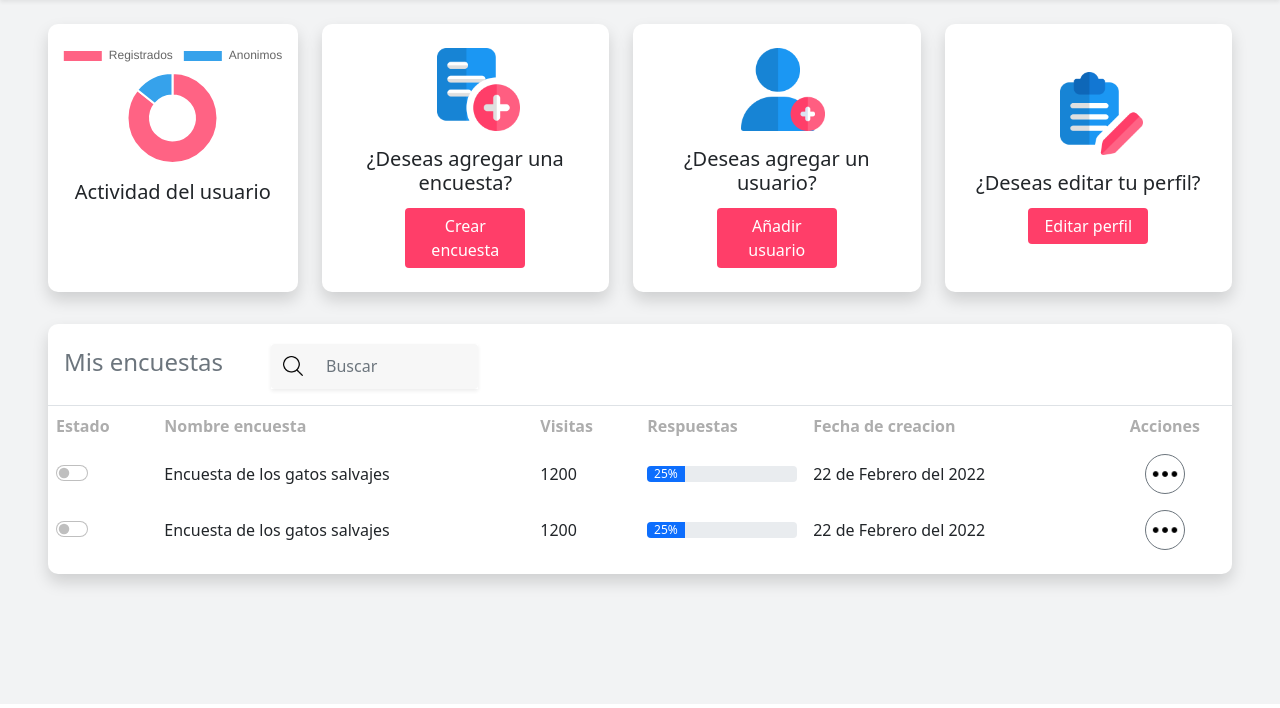
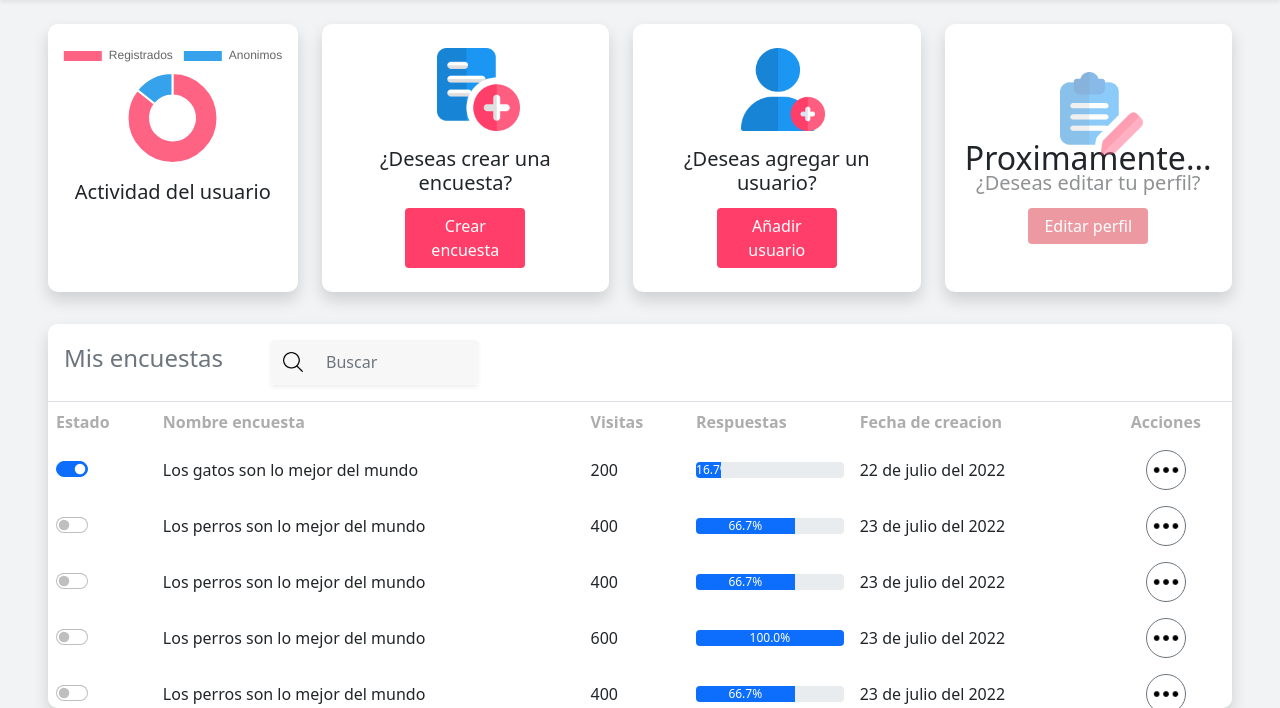
Before and after one commit to hvcq/Proyecto-Semestral-IS2, a Flask app: page /dashboard_admin/ in a window 1280 px wide. Shown: the part 96-804 px from the top of the page. Run offline with Flask 2, Linux system fonts and the light colour scheme; some libraries are stand-ins or nearby versions.

Commit message:
Dashboard Admin practicamente terminado (Con JS y todo).

```diff
--- a/application/routes.py
+++ b/application/routes.py
@@ -32,6 +32,7 @@ def guardar_admin():
         return 'received'
 
 
+
 @app.route("/ir_a_crear_nueva_encuesta", methods=['GET'])
 def crea_nueva_encuesta():
     if db.session.query(Encuesta).order_by(Encuesta.id_encuesta.desc()).first() == None:
@@ -60,6 +61,14 @@ def crear_encuesta():
         return guardar_encuesta(surveyData)
     return redirect("/")
 
+@app.route("/delete_survey", methods=['POST'])
+def delete_survey():
+    if request.method == 'POST':
+        response = json.loads(request.form.get("response"))
+        print(response)
+        return "BORRADA CORRECTAMENTE"
+        #LLAMAR AL METODO PARA GUARDAR ESTADO DE ENCUESTA
+
 
 @app.route("/responder_encuesta", methods=['POST'])
 def responder_encuesta():
@@ -67,6 +76,14 @@ def responder_encuesta():
         responses = json.loads(request.form.get("responses"))
         return guardar_respuesta(responses)
     return redirect("/")
+
+@app.route("/cambiar_estado", methods=['POST'])
+def cambiar_estado():
+    if request.method == 'POST':
+        response = json.loads(request.form.get("response"))
+        print(response)
+        return "CAMBIADO CORRECTAMENTE EL ESTADO"
+        #LLAMAR AL METODO PARA GUARDAR ESTADO DE ENCUESTA
 
 
 @app.route("/survey/")
@@ -116,15 +133,19 @@ def answer_survey(id_encuesta):
 @app.route("/mail_sent", methods=['POST'] )
 def send_mail():
     if request.method == 'POST':
-        #Crea el objeto send_mail:
-        send_mail = Send_Mail()
+        response = json.loads(request.form.get("response"))
+        print(response)
+        return "PUBLICADA CORRECTAMENTE"
+        #COMENTADO POR MIENTRAS PARA PROBAR QUE FUNCIONA EL LISTENER
+        # #Crea el objeto send_mail:
+        # send_mail = Send_Mail()
 
-        #Obtiene mails desde BD:
-        send_mail.get_mails()
+        # #Obtiene mails desde BD:
+        # send_mail.get_mails()
 
-        #Metodo para enviar los mails:
-        #send_mail.send_mail()
-        return "correos obtenidos!"
+        # #Metodo para enviar los mails:
+        # #send_mail.send_mail()
+        # return "correos obtenidos!"
 
 #Ruta para testear mails activos, no activos y no existentes en la base de datos
 #Desde una url codificada con base64:
@@ -152,7 +173,146 @@ def decode_mail(coded_mail):
 
 @app.route("/dashboard_admin/")
 @app.route("/dashboard_admin/<string:section>")
-def dashboard_admin(section="encuestas"):
+@app.route("/dashboard_admin/<string:section>/<string:active>")
+def dashboard_admin(section="encuestas",active="false"):
+    ##ACA TRAER TODAS LAS ENCUESTAS CREADAS POR UN USUARIO ADMIN (?)
     return render_template("admin/dashboardAdmin.html", data={
         "options": ["Encuestas", "Usuarios", "Configuración"],
-        "selected": section})
+        "selected": section,
+        "active": active,
+        "dataSurveys": [
+            {
+                "id_survey": 0,
+                "title": "Los gatos son lo mejor del mundo",
+                "description": "Los gatos si tu lo piensas son lo mejor por diferentes razones. Primero son gatos, segundo son lindos",
+                "start_date": "22 de julio del 2022",
+                "end_date": "30 de julio del 2022",
+                "active" : bool(1),
+                "comentario": "",
+                "visits": 200,
+                "answers" : {"total":1200,"current_answers": 200}
+
+            },
+            {
+                "id_survey": 1,
+                "title": "Los perros son lo mejor del mundo",
+                "description": "Los perros si tu lo piensas son lo mejor por diferentes razones. Primero son perros, segundo son lindos",
+                "start_date": "23 de julio del 2022",
+                "end_date": "30 de agosto del 2022",
+                "active" : bool(0),
+                "comentario": "",
+                "visits": 400,
+                "answers" : {"total":600,"current_answers": 400}
+
+            },
+            {
+                "id_survey": 2,
+                "title": "Los perros son lo mejor del mundo",
+                "description": "Los perros si tu lo piensas son lo mejor por diferentes razones. Primero son perros, segundo son lindos",
+                "start_date": "23 de julio del 2022",
+                "end_date": "30 de agosto del 2022",
+                "active" : bool(0),
+                "comentario": "",
+                "visits": 400,
+                "answers" : {"total":600,"current_answers": 400}
+
+            },
+            {
+                "id_survey": 3,
+                "title": "Los perros son lo mejor del mundo",
+                "description": "Los perros si tu lo piensas son lo mejor por diferentes razones. Primero son perros, segundo son lindos",
+                "start_date": "23 de julio del 2022",
+                "end_date": "30 de agosto del 2022",
+                "active" : bool(0),
+                "comentario": "",
+                "visits": 600,
+                "answers" : {"total":600,"current_answers": 600}
+
+            },
+            {
+                "id_survey": 4,
+                "title": "Los perros son lo mejor del mundo",
+                "description": "Los perros si tu lo piensas son lo mejor por diferentes razones. Primero son perros, segundo son lindos",
+                "start_date": "23 de julio del 2022",
+                "end_date": "30 de agosto del 2022",
+                "active" : bool(0),
+                "comentario": "",
+                "visits": 400,
+                "answers" : {"total":600,"current_answers": 400}
+
+            },
+            {
+                "id_survey": 5,
+                "title": "Los perros son lo mejor del mundo",
+                "description": "Los perros si tu lo piensas son lo mejor por diferentes razones. Primero son perros, segundo son lindos",
+                "start_date": "23 de julio del 2022",
+                "end_date": "30 de agosto del 2022",
+                "active" : bool(1),
+                "comentario": "",
+                "visits": 400,
+                "answers" : {"total":600,"current_answers": 400}
+
+            },
+            {
+                "id_survey": 6,
+                "title": "Los perros son lo mejor del mundo",
+                "description": "Los perros si tu lo piensas son lo mejor por diferentes razones. Primero son perros, segundo son lindos",
+                "start_date": "23 de julio del 2022",
+                "end_date": "30 de agosto del 2022",
+                "active" : bool(0),
+                "comentario": "",
+                "visits": 400,
+                "answers" : {"total":600,"current_answers": 400}
+
+            },
+            {
+                "id_survey": 7,
+                "title": "Los perros son lo mejor del mundo",
+                "description": "Los perros si tu lo piensas son lo mejor por diferentes razones. Primero son perros, segundo son lindos",
+                "start_date": "23 de julio del 2022",
+                "end_date": "30 de agosto del 2022",
+                "active" : bool(0),
+                "comentario": "",
+                "visits": 400,
+                "answers" : {"total":600,"current_answers": 400}
+
+            },
+            {
+                "id_survey": 8,
+                "title": "Los perros son lo mejor del mundo",
+                "description": "Los perros si tu lo piensas son lo mejor por diferentes razones. Primero son perros, segundo son lindos",
+                "start_date": "23 de julio del 2022",
+                "end_date": "30 de agosto del 2022",
+                "active" : bool(1),
+                "comentario": "",
+                "visits": 400,
+                "answers" : {"total":600,"current_answers": 400}
+
+            },
+             {
+                "id_survey": 9,
+                "title": "Los perros son lo mejor del mundo",
+                "description": "Los perros si tu lo piensas son lo mejor por diferentes razones. Primero son perros, segundo son lindos",
+                "start_date": "23 de julio del 2022",
+                "end_date": "30 de agosto del 2022",
+                "active" : bool(0),
+                "comentario": "",
+                "visits": 400,
+                "answers" : {"total":600,"current_answers": 400}
+
+            },
+             {
+                "id_survey": 10,
+                "title": "Los perros son lo mejor del mundo",
+                "description": "Los perros si tu lo piensas son lo mejor por diferentes razones. Primero son perros, segundo son lindos",
+                "start_date": "23 de julio del 2022",
+                "end_date": "30 de agosto del 2022",
+                "active" : bool(1),
+                "comentario": "",
+                "visits": 400,
+                "answers" : {"total":600,"current_answers": 400}
+
+            }
+        ]
+        }
+        )
--- a/application/static/css/dashboard_admin.css
+++ b/application/static/css/dashboard_admin.css
@@ -60,3 +60,8 @@ th {
 .imgSearch {
   width: 20px;
 }
+
+.tableFixHead {
+  overflow-y: auto;
+  height: 48vh;
+}
--- a/application/static/js/dashboard_admin.js
+++ b/application/static/js/dashboard_admin.js
@@ -1,4 +1,139 @@
 'use strict';
+
+let current_id;
+const containerSurveys = document.querySelector('.surveys');
+let surveys = data.dataSurveys;
+
+var myModalSure = new bootstrap.Modal(document.querySelector('.myModalSure'), {
+  keyboard: false,
+});
+
+const init = function () {
+  for (const survey of surveys) insertRow(survey);
+};
+
+const insertRow = function (survey) {
+  let percentage = Number.parseFloat((survey.answers.current_answers * 100) / survey.answers.total).toFixed(1);
+
+  containerSurveys.insertAdjacentHTML(
+    'beforeend',
+    `
+    <tr id="Encuesta${survey.id_survey}">
+      <td scope="row">
+        <div class="form-check form-switch">
+          <input idEncuesta="${survey.id_survey}" class="form-check-input" type="checkbox" role="switch" id="flexSwitchCheckDefault" ${survey.active ? 'checked' : ''} onclick="statusSurvey(event)">
+        </div>
+      </td>
+      <td filtroTitle="true">${survey.title}</td>
+      <td>
+        ${survey.visits}
+      </td>
+      <td>
+        <div class="progress">
+          <div class="progress-bar" role="progressbar" style="width: ${percentage}%;" aria-valuenow="${percentage}" aria-valuemin="0"
+            aria-valuemax="100">${percentage}%</div>
+        </div>
+      </td>
+      <td>
+        ${survey.start_date}
+      </td>
+      <td class="text-center">
+        <div class="btn-group dropstart">
+          <button class="btn btn-secondary rounded-circle btn-circle p-1" type="button" id="dropdownCenterBtn" data-bs-toggle="dropdown" aria-expanded="false">
+            <img class="imgDot" src="/static/resources/dots.png" alt="">
+          </button>
+          <ul class="dropdown-menu" aria-labelledby="dropdownCenterBtn" idEncuesta="${survey.id_survey}">
+            <li><a typeButton="POST" class="dropdown-item" onclick="showModalSure(event)">Publicar</a></li>
+            <li><a typeButton="DELETE" class="dropdown-item" onclick="showModalSure(event)">Eliminar</a></li>
+          </ul>
+        </div>
+      </td>
+    </tr>
+  `
+  );
+};
+
+init();
+
+const statusSurvey = function (event) {
+  const input = event.target;
+  const id = input.attributes[0].textContent;
+  const [survey] = surveys.filter(element => `${element.id_survey}` === id);
+
+  survey.active ? (survey.active = false) : (survey.active = true);
+
+  const response = {
+    id_survey: survey.id_survey,
+    status: survey.active,
+  };
+
+  $.ajax({
+    url: '/cambiar_estado',
+    type: 'POST',
+    data: { response: JSON.stringify(response) },
+    success: function (result) {},
+  });
+};
+
+const showModalSure = function (event) {
+  myModalSure.show();
+  const parent = event.target.parentNode.parentNode;
+  current_id = parent.attributes[2].textContent;
+  const type = event.target.attributes[0].textContent;
+  const button = document.querySelector('.buttonModal');
+  const title = document.querySelector('.titleModal');
+
+  if (type === 'POST') {
+    button.removeEventListener('click', deleteSurvey);
+    console.log('ENTRO POST');
+    title.textContent = '¿Estas seguro de publicar la encuesta?';
+    button.addEventListener('click', postSurvey);
+  } else if (type === 'DELETE') {
+    button.removeEventListener('click', postSurvey);
+    console.log('ENTRO DELETE');
+    title.textContent = '¿Estas seguro de eliminar la encuesta?';
+    button.addEventListener('click', deleteSurvey);
+  }
+};
+
+const deleteSurvey = function () {
+  const response = {
+    id_survey: Number(current_id),
+  };
+
+  const trElement = document.querySelector(`#Encuesta${current_id}`);
+  trElement.remove();
+
+  const surveyArray = surveys.filter(element => `${element.id_survey}` !== current_id);
+  surveys = surveyArray;
+  console.log(surveys);
+
+  $.ajax({
+    url: '/delete_survey',
+    type: 'POST',
+    data: { response: JSON.stringify(response) },
+    success: function (result) {},
+  });
+  myModalSure.hide();
+};
+
+const postSurvey = function () {
+  const response = {
+    id_survey: Number(current_id),
+  };
+
+  console.log(response);
+  $.ajax({
+    url: '/mail_sent',
+    type: 'POST',
+    data: { response: JSON.stringify(response) },
+    success: function (result) {},
+  });
+
+  myModalSure.hide();
+};
+
+//CHARTS ------------------------------------------------------------------------------------
 
 const dataChart = {
   labels: ['Registrados', 'Anonimos'],
@@ -29,3 +164,19 @@ const config = {
 };
 
 const myChart = new Chart(document.getElementById('myChart'), config);
+
+const filterSearch = function () {
+  let input, filter, tr, txtValue, trList;
+  input = document.querySelector('.searchInput');
+  filter = input.value.toUpperCase();
+  trList = document.querySelectorAll('.surveys tr');
+  tr = document.querySelectorAll('.surveys tr td[filtroTitle]');
+  for (let i = 0; i < tr.length; i++) {
+    txtValue = tr[i].textContent;
+    if (txtValue.toUpperCase().indexOf(filter) > -1) {
+      trList[i].style.display = '';
+    } else {
+      trList[i].style.display = 'none';
+    }
+  }
+};
--- a/application/templates/admin/dashboardAdmin.html
+++ b/application/templates/admin/dashboardAdmin.html
@@ -19,39 +19,40 @@
     </div>
     <div class="card shadow w-100 p-4 d-flex justify-content-center align-items-center">
       <img class="imgShortcuts img--center1 mb-3" src="{{ url_for("static", filename="resources/add.png" ) }}">
-      <h5>¿Deseas agregar una encuesta?</h5>
-      <button type="button" class="btn btn-danger btnShortcut">Crear encuesta</button>
+      <h5>¿Deseas crear una encuesta?</h5>
+      <button type="button" class="btn btn-danger btnShortcut" onclick="window.location.href='/ir_a_crear_nueva_encuesta'">Crear encuesta</button>
     </div>
     <div class="card shadow w-100 p-4 d-flex justify-content-center align-items-center">
       <img class="imgShortcuts img--center2 mb-3" src="{{ url_for("static", filename="resources/add-user.png" ) }}">
       <h5>¿Deseas agregar un usuario?</h5>
-      <button type="button" class="btn btn-danger btnShortcut">Añadir usuario</button>
+      <button type="button" class="btn btn-danger btnShortcut" onclick="window.location.href='usuarios/active'">Añadir usuario</button>
     </div>
     <div class="card shadow w-100 p-4 d-flex justify-content-center align-items-center">
-      <img class="imgShortcuts img--center3 mb-3" src="{{ url_for("static", filename="resources/edit.png" ) }}">
-      <h5>¿Deseas editar tu perfil?</h5>
-      <button type="button" class="btn btn-danger btnShortcut">Editar perfil</button>
+      <h1 class="position-absolute">Proximamente...</h1>
+      <img class="imgShortcuts img--center3 mb-3  opacity-50" src="{{ url_for("static", filename="resources/edit.png" ) }}">
+      <h5 class=" opacity-50">¿Deseas editar tu perfil?</h5>
+      <button type="button" class="btn btn-danger btnShortcut  opacity-50" disabled>Editar perfil</button>
     </div>
 
 
   </div>
 
-  <div class="ms-5 me-5 mt-2 mb-2 pt-1 card shadow">
-    <div class="d-flex border-bottom align-items-center gap-5 p-3">
+  <div class="ms-5 me-5 mt-2 mb-2 card shadow tableFixHead">
+    <div class="d-flex border-bottom align-items-center gap-5 p-3 sticky-top bg-white">
       <h4 class="text-secondary">Mis encuestas</h4>
-      <div class="input-group shadow-sm rounded-5">
+      <div class="input-group shadow-sm rounded-5 search">
         <span class="input-group-text border-0 colorSearch">
           <img class="imgSearch" src="{{ url_for("static", filename="resources/lupa.png" ) }}">
         </span>
-        <input type="text" class="form-control border-0 colorSearch" placeholder="Buscar" aria-label="Username" aria-describedby="basic-addon1">
+        <input type="text" class="form-control border-0 colorSearch searchInput" onkeyup="filterSearch()" placeholder="Buscar" aria-label="Username" aria-describedby="basic-addon1">
       </div>
     </div>
 
 
 
-    <table class="table table-hover align-middle table-borderless">
+    <table class="table table-hover align-middle table-borderless tableSurvey table-fixed table-scroll" >
       <thead>
-        <tr>
+        <tr class="bg-white">
           <th scope="col">Estado</th>
           <th scope="col">Nombre encuesta</th>
           <th scope="col">Visitas</th>
@@ -60,73 +61,30 @@
           <th scope="col" class="text-center">Acciones</th>
         </tr>
       </thead>
-      <tbody>
-        <tr>
-          <td scope="row">
-            <div class="form-check form-switch">
-              <input class="form-check-input" type="checkbox" role="switch" id="flexSwitchCheckDefault">
-            </div>
-          </td>
-          <td >Encuesta de los gatos salvajes</td>
-          <td>
-            1200
-          </td>
-          <td>
-            <div class="progress">
-              <div class="progress-bar" role="progressbar" style="width: 25%;" aria-valuenow="25" aria-valuemin="0"
-                aria-valuemax="100">25%</div>
-            </div>
-          </td>
-          <td>
-            22 de Febrero del 2022
-          </td>
-          <td class="text-center">
-            <div class="btn-group dropstart">
-              <button class="btn btn-secondary rounded-circle btn-circle p-1" type="button" id="dropdownCenterBtn" data-bs-toggle="dropdown" aria-expanded="false">
-                <img class="imgDot" src="{{ url_for("static", filename="resources/dots.png" ) }}" alt="">
-              </button>
-              <ul class="dropdown-menu" aria-labelledby="dropdownCenterBtn">
-                <li><a class="dropdown-item" href="#">Publicar</a></li>
-                <li><a class="dropdown-item" href="#">Eliminar</a></li>
-              </ul>
-            </div>
-          </td>
-        </tr>
-        <tr>
-          <td scope="row">
-            <div class="form-check form-switch">
-              <input class="form-check-input" type="checkbox" role="switch" id="flexSwitchCheckDefault">
-            </div>
-          </td>
-          <td>Encuesta de los gatos salvajes</td>
-          <td>
-            1200
-          </td>
-          <td>
-            <div class="progress">
-              <div class="progress-bar" role="progressbar" style="width: 25%;" aria-valuenow="25" aria-valuemin="0"
-                aria-valuemax="100">25%</div>
-            </div>
-          </td>
-          <td>
-            22 de Febrero del 2022
-          </td>
-          <td class="text-center">
-            <div class="btn-group dropstart">
-              <button class="btn btn-secondary rounded-circle btn-circle p-1" type="button" id="dropdownCenterBtn" data-bs-toggle="dropdown" aria-expanded="false">
-                <img class="imgDot" src="{{ url_for("static", filename="resources/dots.png" ) }}" alt="">
-              </button>
-              <ul class="dropdown-menu" aria-labelledby="dropdownCenterBtn">
-                <li><a class="dropdown-item" href="#">Publicar</a></li>
-                <li><a class="dropdown-item" href="#">Eliminar</a></li>
-              </ul>
-            </div>
-          </td>
-        </tr>
+      <tbody class="surveys">
       </tbody>
     </table>
   </div>
 </div>
+
+<!-- Modal -->
+<div class="modal fade myModalSure" id="staticBackdrop" data-bs-backdrop="static" data-bs-keyboard="false" tabindex="-1" aria-labelledby="staticBackdropLabel" aria-hidden="true">
+  <div class="modal-dialog modal-dialog modal-dialog-centered pb-5">
+    <div class="modal-content">
+      <div class="modal-body d-flex flex-column align-items-center text-center">
+        <img class="w-50" src="{{ url_for("static",
+        filename="resources/alarm.png" ) }}">
+        <h1 class="titleModal"></h1>
+        <h5>Recuerda que esta acción no se puede deshacer</h5>
+      </div>
+      <div class="modal-footer">
+        <button type="button" class="btn btn-secondary" data-bs-dismiss="modal">Cancelar</button>
+        <button type="button" class="btn btn-danger buttonModal">Aceptar</button>
+      </div>
+    </div>
+  </div>
+</div>
+
 
 {% elif data.selected == "usuarios" %}
 <h1>Dashboard Usuarios</h1>
```
Also changed, not shown: application/static/js/survey_preguntas.js (+100 -161 lines), application/static/resources/alarm.png (added), 1 other file.
